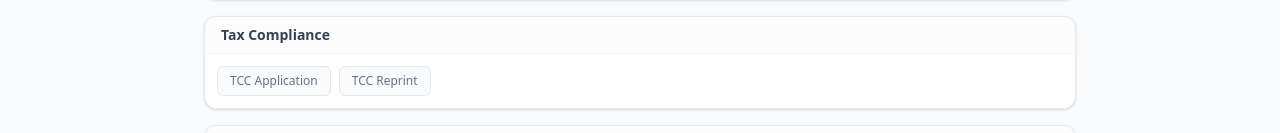
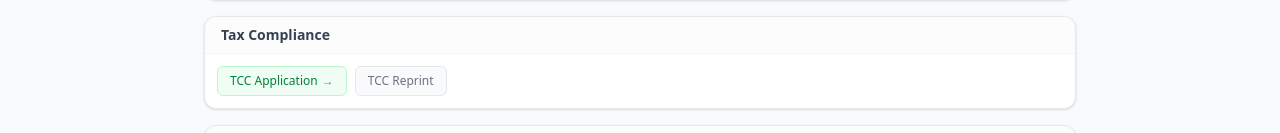
Before and after one commit to saruni-spec/webviewmenu, a Next.js app: page / in a window 1280 px wide. Shown: the part 473-606 px from the top of the page. Built offline with nearby package versions, Linux system fonts and the light colour scheme.

Commit message:
feat: Add TCC Application link to available services.

```diff
--- a/app/page.tsx
+++ b/app/page.tsx
@@ -24,6 +24,7 @@ const SERVICE_URLS: Record<string, string> = {
   "e-Slip Payment": "https://payments-rho-seven.vercel.app?phone={{phone}}",
   "NITA": "https://payments-rho-seven.vercel.app?phone={{phone}}",
   "Affordable Housing Levy": "https://payments-rho-seven.vercel.app?phone={{phone}}",
+  "TCC Application": "https://tcc-seven-psi.vercel.app?phone={{phone}}",
 
 };
 
```
